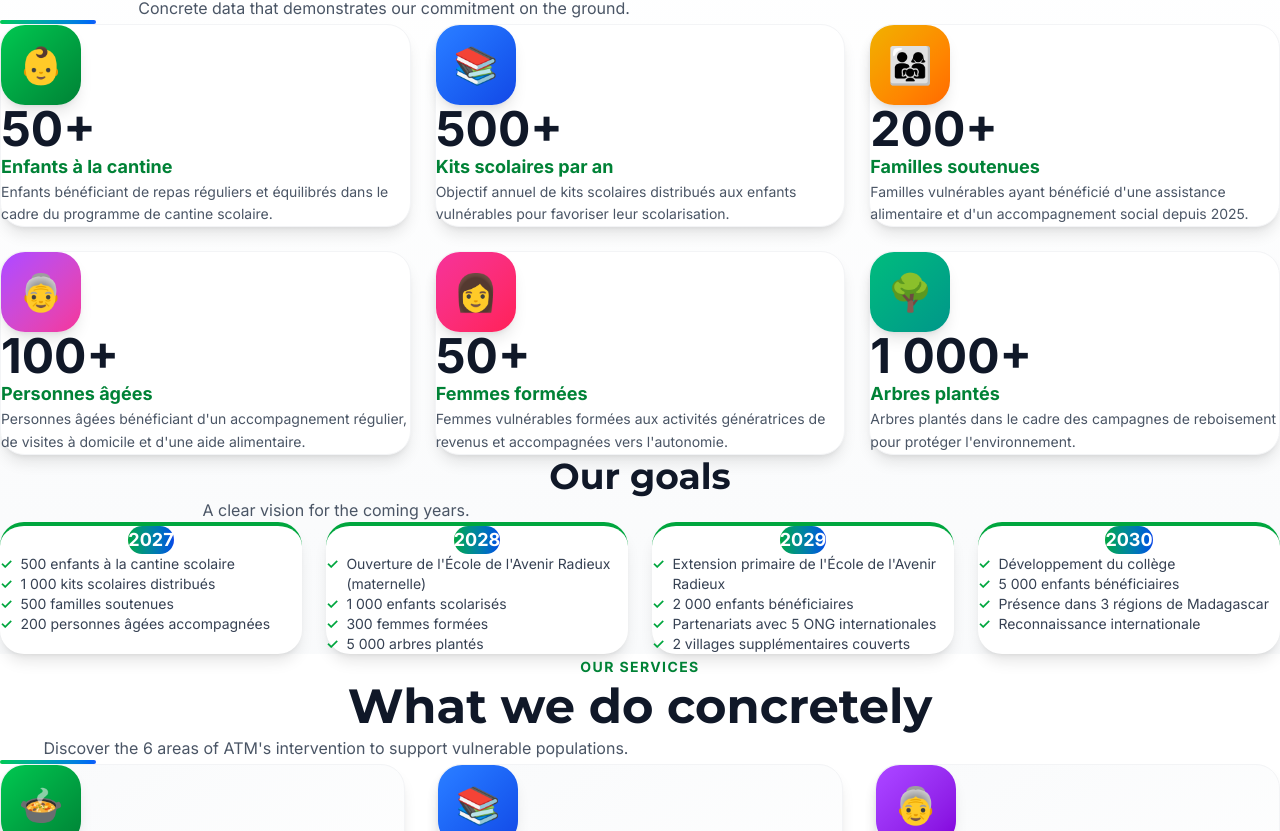
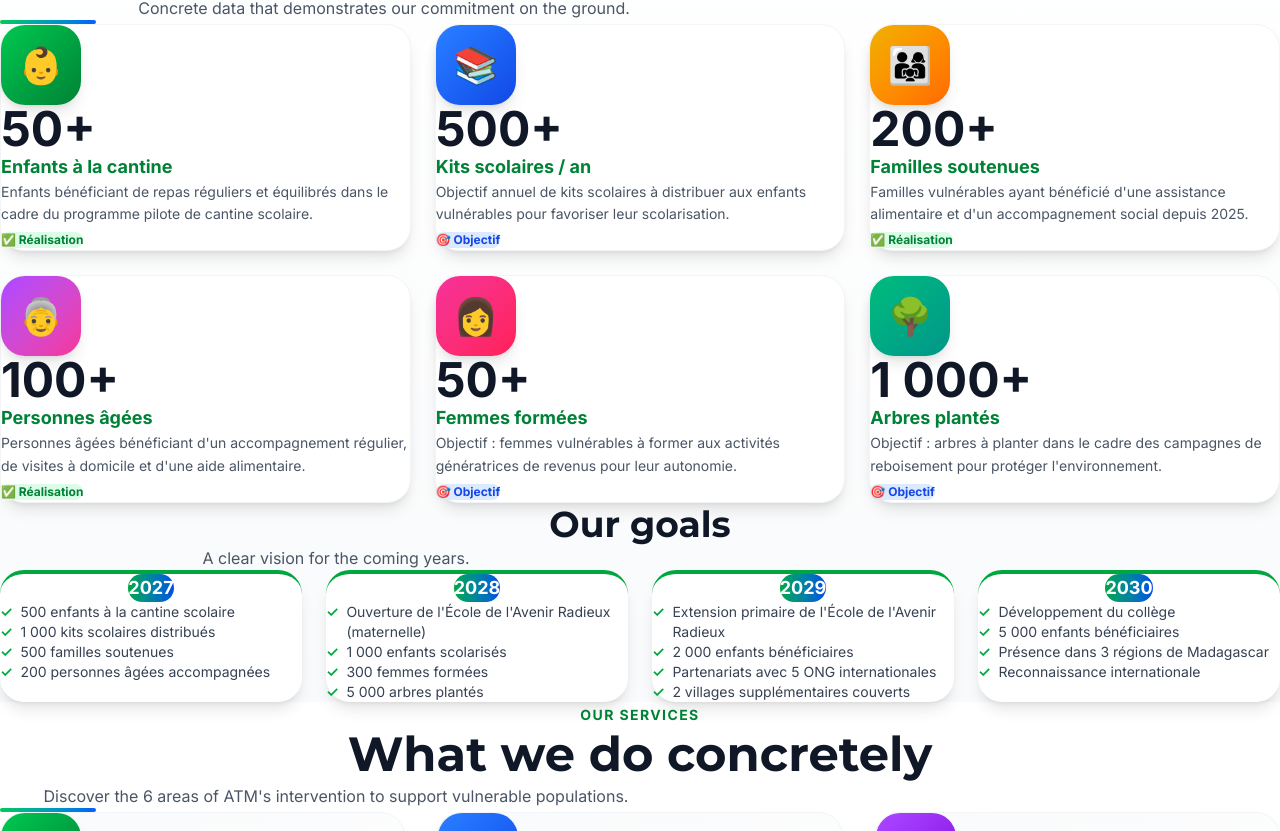
Before and after one commit to gentil267/atm-madagascar, a Next.js app: page /en in a window 1280 px wide. Shown: the part 1969-2800 px from the top of the page. Built offline with nearby package versions, Linux system fonts and the light colour scheme.

Commit message:
Fidélité: badges Réalisation/Objectif + statuts partenaires clarifiés

```diff
--- a/src/components/sections/Impact.tsx
+++ b/src/components/sections/Impact.tsx
@@ -24,7 +24,7 @@ export default function Impact() {
           <div className="w-24 h-1 bg-gradient-to-r from-green-500 to-blue-600 mx-auto mt-6 rounded-full"></div>
         </div>
 
-        {/* CHIFFRES CLÉS */}
+        {/* CHIFFRES CLÉS AVEC BADGE RÉALISATION/OBJECTIF */}
         <div className="grid grid-cols-1 sm:grid-cols-2 lg:grid-cols-3 gap-6 mb-16">
           {impactStats.map((stat) => (
             <div
@@ -40,9 +40,16 @@ export default function Impact() {
               <div className="text-lg font-bold text-green-700 mb-3">
                 {stat.label}
               </div>
-              <p className="text-sm text-gray-600 leading-relaxed">
+              <p className="text-sm text-gray-600 leading-relaxed mb-4">
                 {stat.description}
               </p>
+              <div className={`inline-block px-3 py-1 rounded-full text-xs font-bold ${
+                stat.status === "réalisation"
+                  ? "bg-green-100 text-green-700"
+                  : "bg-blue-100 text-blue-700"
+              }`}>
+                {stat.status === "réalisation" ? "✅ Réalisation" : "🎯 Objectif"}
+              </div>
             </div>
           ))}
         </div>
--- a/src/components/sections/Partners.tsx
+++ b/src/components/sections/Partners.tsx
@@ -7,13 +7,13 @@ export default function Partners() {
   const t = useTranslations("partners");
 
   const getStatusColor = (status: string) => {
-    if (status === "actif") return "bg-green-100 text-green-700 border-green-300";
+    if (status === "confirmé") return "bg-green-100 text-green-700 border-green-300";
     if (status === "en cours") return "bg-yellow-100 text-yellow-700 border-yellow-300";
     return "bg-blue-100 text-blue-700 border-blue-300";
   };
 
   const getStatusLabel = (status: string) => {
-    if (status === "actif") return "✅ Actif";
+    if (status === "confirmé") return "✅ Confirmé";
     if (status === "en cours") return "⏳ En cours";
     return "🎯 Potentiel";
   };
--- a/src/data/impact.ts
+++ b/src/data/impact.ts
@@ -5,6 +5,7 @@ export interface ImpactStat {
   label: string;
   description: string;
   color: string;
+  status: "réalisation" | "objectif";
 }
 
 export const impactStats: ImpactStat[] = [
@@ -13,16 +14,18 @@ export const impactStats: ImpactStat[] = [
     icon: "👶",
     value: "50+",
     label: "Enfants à la cantine",
-    description: "Enfants bénéficiant de repas réguliers et équilibrés dans le cadre du programme de cantine scolaire.",
+    description: "Enfants bénéficiant de repas réguliers et équilibrés dans le cadre du programme pilote de cantine scolaire.",
     color: "from-green-500 to-green-700",
+    status: "réalisation",
   },
   {
     id: 2,
     icon: "📚",
     value: "500+",
-    label: "Kits scolaires par an",
-    description: "Objectif annuel de kits scolaires distribués aux enfants vulnérables pour favoriser leur scolarisation.",
+    label: "Kits scolaires / an",
+    description: "Objectif annuel de kits scolaires à distribuer aux enfants vulnérables pour favoriser leur scolarisation.",
     color: "from-blue-500 to-blue-700",
+    status: "objectif",
   },
   {
     id: 3,
@@ -31,6 +34,7 @@ export const impactStats: ImpactStat[] = [
     label: "Familles soutenues",
     description: "Familles vulnérables ayant bénéficié d'une assistance alimentaire et d'un accompagnement social depuis 2025.",
     color: "from-yellow-500 to-orange-500",
+    status: "réalisation",
   },
   {
     id: 4,
@@ -39,22 +43,25 @@ export const impactStats: ImpactStat[] = [
     label: "Personnes âgées",
     description: "Personnes âgées bénéficiant d'un accompagnement régulier, de visites à domicile et d'une aide alimentaire.",
     color: "from-purple-500 to-pink-500",
+    status: "réalisation",
   },
   {
     id: 5,
     icon: "👩",
     value: "50+",
     label: "Femmes formées",
-    description: "Femmes vulnérables formées aux activités génératrices de revenus et accompagnées vers l'autonomie.",
+    description: "Objectif : femmes vulnérables à former aux activités génératrices de revenus pour leur autonomie.",
     color: "from-pink-500 to-rose-500",
+    status: "objectif",
   },
   {
     id: 6,
     icon: "🌳",
     value: "1 000+",
     label: "Arbres plantés",
-    description: "Arbres plantés dans le cadre des campagnes de reboisement pour protéger l'environnement.",
+    description: "Objectif : arbres à planter dans le cadre des campagnes de reboisement pour protéger l'environnement.",
     color: "from-emerald-500 to-teal-600",
+    status: "objectif",
   },
 ];
 
--- a/src/data/partners.ts
+++ b/src/data/partners.ts
@@ -5,7 +5,7 @@ export interface Partner {
   country: string;
   description: string;
   logo: string;
-  status: "actif" | "en cours" | "potentiel";
+  status: "confirmé" | "en cours" | "potentiel";
 }
 
 export const partners: Partner[] = [
@@ -15,7 +15,7 @@ export const partners: Partner[] = [
     type: "ONG Internationale",
     country: "France 🇫🇷",
     description:
-      "Organisation française accompagnant les associations dans l'accueil de volontaires en Service Civique.",
+      "Organisation française accompagnant les associations dans l'accueil de volontaires en Service Civique. Partenariat en cours d'agrément.",
     logo: "/images/partners/la-guilde.png",
     status: "en cours",
   },
@@ -25,7 +25,7 @@ export const partners: Partner[] = [
     type: "Réseau d'ONG",
     country: "RDC 🇨🇩",
     description:
-      "Communauté de Développement Intégral du Congo — Réseau d'organisations congolaises.",
+      "Communauté de Développement Intégral du Congo — Réseau d'organisations congolaises. Partenariat en cours de discussion.",
     logo: "/images/partners/codic.png",
     status: "en cours",
   },
@@ -35,7 +35,7 @@ export const partners: Partner[] = [
     type: "Organisme Public",
     country: "France 🇫🇷",
     description:
-      "Plateforme française du volontariat international d'échange et de solidarité.",
+      "Plateforme française du volontariat international d'échange et de solidarité. Partenaire potentiel.",
     logo: "/images/partners/france-volontaires.png",
     status: "potentiel",
   },
@@ -45,7 +45,7 @@ export const partners: Partner[] = [
     type: "Organisme Public",
     country: "Madagascar 🇲🇬",
     description:
-      "Antenne malgache de France Volontaires — espace volontariats à Madagascar.",
+      "Antenne malgache de France Volontaires — espace volontariats à Madagascar. Partenaire potentiel.",
     logo: "/images/partners/france-volontaires-mg.png",
     status: "potentiel",
   },
```
